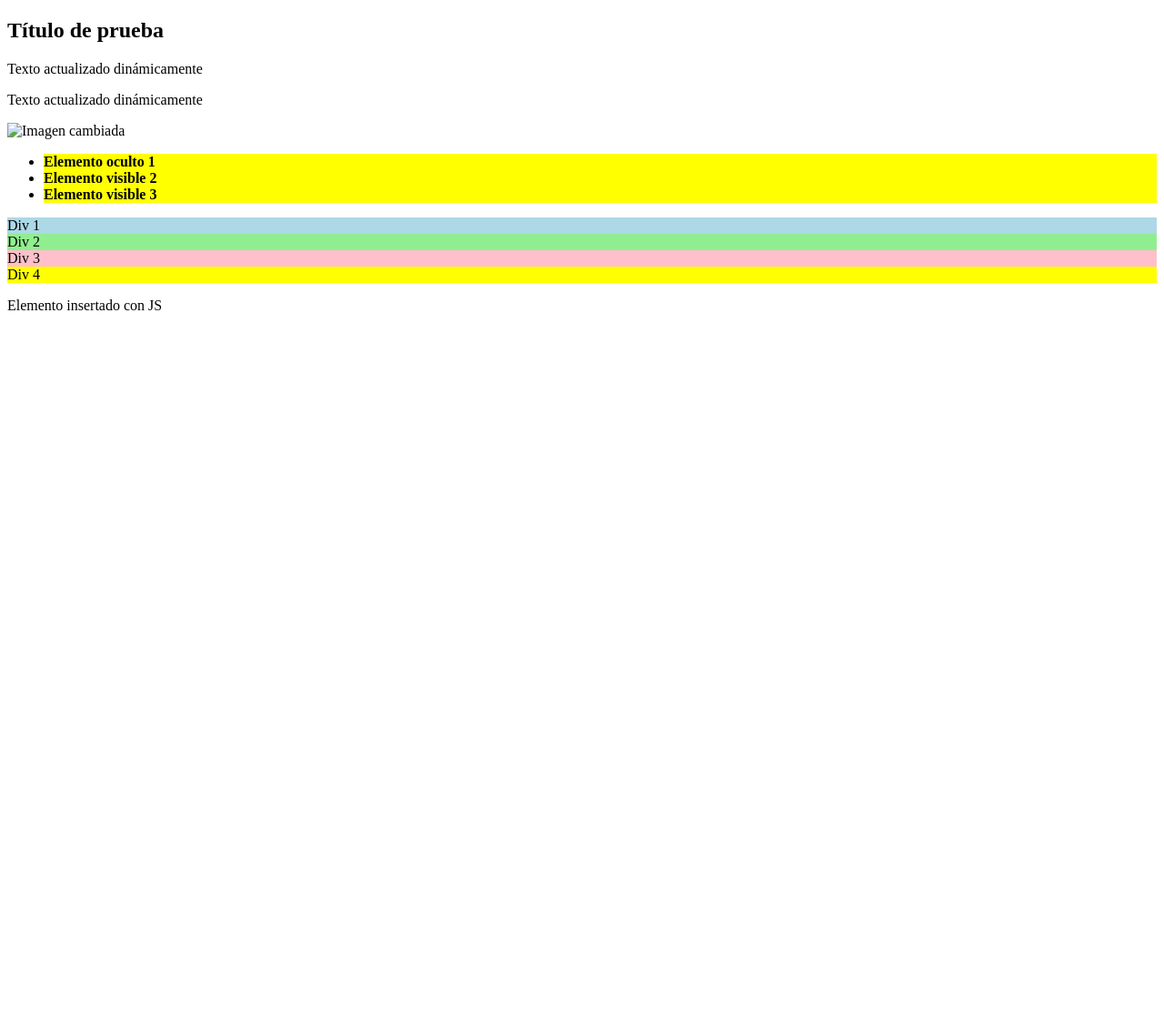
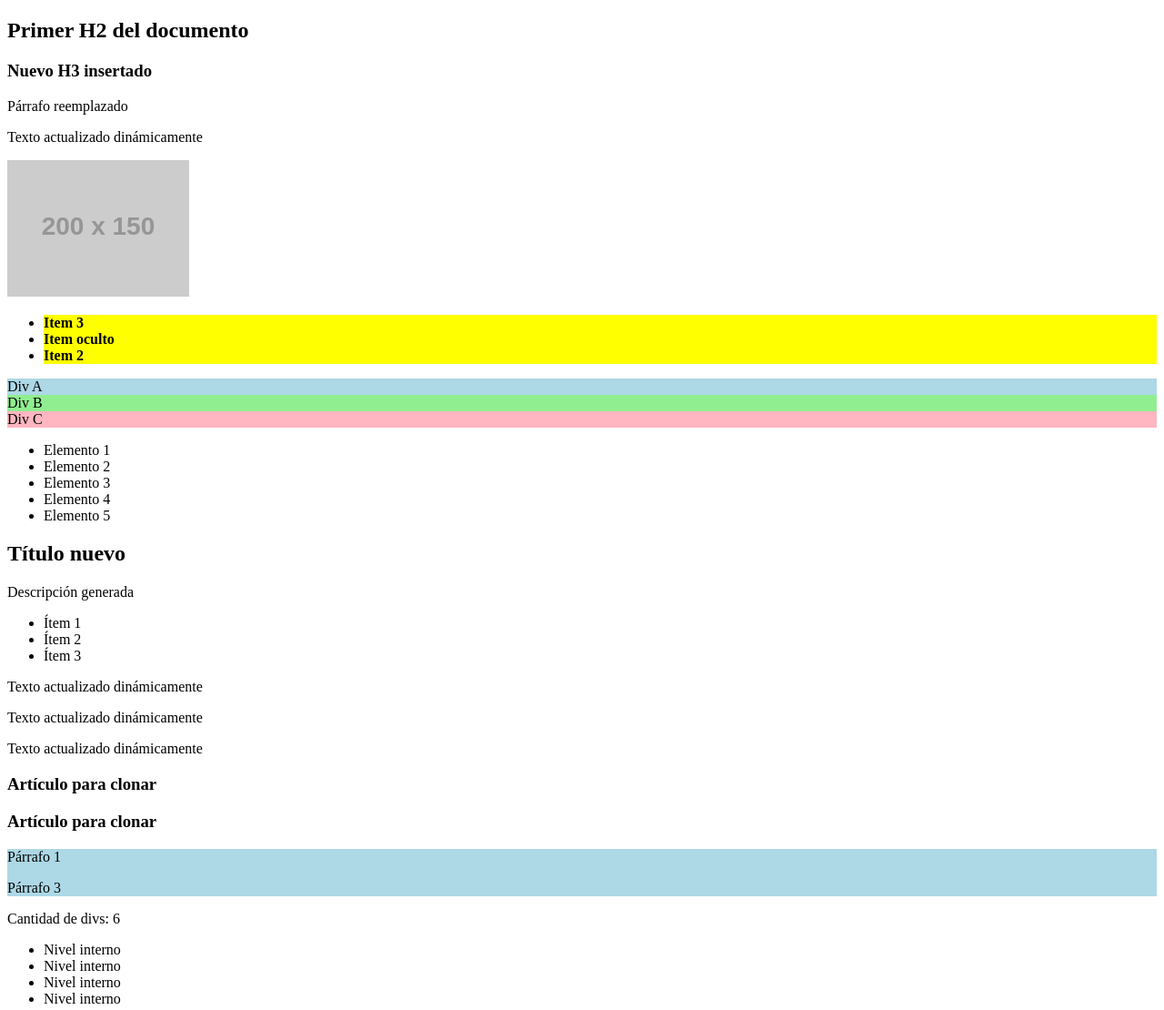
Before and after one commit to David-MT1/Laboratorio15, a plain HTML site: page index.html in a window 1280 px wide. Shown: the whole page at 91% size. Before the commit the page ends 800 px from the top, so only its background shows below. Drawn offline with Linux system fonts and the light colour scheme; placeholder pictures from the web are drawn by us.

Commit message:
Commit termino

```diff
--- a/index.html
+++ b/index.html
@@ -2,28 +2,50 @@
 <html lang="es">
 <head>
     <meta charset="UTF-8">
-    <title>Document</title>
+    <title>Ejercicios DOM</title>
     <link rel="stylesheet" href="Styles.css">
 </head>
 <body>
 
-    <h2>Título de prueba</h2>
+    <h2>Primer H2 del documento</h2>
 
-    <p>Texto original 1</p>
-    <p>Texto original 2</p>
+    <p>Parrafo 1</p>
+    <p>Parrafo 2</p>
 
-    <img src="https://via.placeholder.com/150" alt="Imagen original">
+    <img id="imagen1" src="https://via.placeholder.com/120" alt="img">
 
-    <ul id="miLista">
-        <li class="oculto">Elemento oculto 1</li>
-        <li>Elemento visible 2</li>
-        <li>Elemento visible 3</li>
+    <ul id="lista1">
+        <li class="oculto">Item oculto</li>
+        <li>Item 2</li>
+        <li>Item 3</li>
     </ul>
 
-    <div>Div 1</div>
-    <div>Div 2</div>
-    <div>Div 3</div>
-    <div>Div 4</div>
+    <div>Div A</div>
+    <div>Div B</div>
+    <div>Div C</div>
+
+    <section id="seccion1">
+        <h2>H2 original de section</h2>
+    </section>
+
+    <div id="contenido">
+        <p>Contenido temporal</p>
+        <p>Otro contenido</p>
+    </div>
+
+    <article>
+        <p>Zeta</p>
+        <p>Alpha</p>
+        <p>Beta</p>
+    </article>
+
+    <main>
+        <article>
+            <h3>Artículo para clonar</h3>
+        </article>
+    </main>
+
+    <div id="contenedor"></div>
 
     <script src="script.js"></script>
 </body>
--- a/script.js
+++ b/script.js
@@ -1,37 +1,137 @@
-// 3. Seleccionar el primer <h2> y mostrar su texto
-const h2 = document.querySelector("h2");
+// 3
+let h2 = document.querySelector("h2");
 console.log(h2.textContent);
 
-// 4. Cambiar el texto de todos los <p>
-const parrafos = document.querySelectorAll("p");
-parrafos.forEach(p => p.textContent = "Texto actualizado dinámicamente");
+// 4
+let ps = document.querySelectorAll("p");
+ps.forEach(p => p.textContent = "Texto actualizado dinámicamente");
 
-// 5. Cambiar src y alt de la primera imagen
-const img = document.querySelector("img");
-img.src = "nueva-imagen.jpg";
+// 5
+let img = document.querySelector("#imagen1");
+img.src = "https://via.placeholder.com/200x150?text=Actualizado";
 img.alt = "Imagen cambiada";
 
-// 6. Agregar clase resaltado y quitar oculto a cada <li>
-const items = document.querySelectorAll("li");
-items.forEach(li => {
+// 6
+let lis = document.querySelectorAll("li");
+lis.forEach(li => {
     li.classList.add("resaltado");
     li.classList.remove("oculto");
 });
 
-// 7. Seleccionar un <ul> por id y mostrar el texto de cada <li>
-const lista = document.getElementById("miLista");
-for (const li of lista.children) {
+// 7
+let ul = document.getElementById("lista1");
+for (let li of ul.children) {
     console.log(li.textContent);
 }
 
-// 8. Cambiar fondo de cada <div> usando un array de colores
-const colores = ["lightblue", "lightgreen", "pink", "yellow", "orange"];
-const divs = document.querySelectorAll("div");
+// 8
+let divs = document.querySelectorAll("div");
+let colores = ["lightblue", "lightgreen", "lightpink", "lightgray"];
 divs.forEach((div, i) => {
     div.style.backgroundColor = colores[i % colores.length];
 });
 
-// 9. Crear un nuevo <p> y agregarlo al final del body
-const nuevoP = document.createElement("p");
+// 9
+let nuevoP = document.createElement("p");
 nuevoP.textContent = "Elemento insertado con JS";
 document.body.appendChild(nuevoP);
+
+// 10
+let primerP = document.querySelector("p");
+let h3 = document.createElement("h3");
+h3.textContent = "Nuevo H3 insertado";
+primerP.before(h3);
+
+// 11
+let listaNueva = document.createElement("ul");
+for (let i = 1; i <= 5; i++) {
+    let li = document.createElement("li");
+    li.textContent = "Elemento " + i;
+    listaNueva.appendChild(li);
+}
+document.querySelector("section").appendChild(listaNueva);
+
+// 12
+let pReemplazar = document.querySelector("p");
+let divNuevo = document.createElement("div");
+divNuevo.textContent = "Párrafo reemplazado";
+pReemplazar.replaceWith(divNuevo);
+
+// 13
+let todosP2 = document.querySelectorAll("p");
+if (todosP2.length > 0) {
+    todosP2[todosP2.length - 1].remove();
+}
+
+// 14
+let contenido = document.getElementById("contenido");
+contenido.innerHTML = "";
+
+// 15
+let primerArticle = document.querySelector("main article");
+let clon = primerArticle.cloneNode(true);
+document.querySelector("main").appendChild(clon);
+
+// 16
+let primerUl = document.querySelector("ul");
+let ultimoLi = primerUl.lastElementChild;
+primerUl.insertBefore(ultimoLi, primerUl.firstElementChild);
+
+// 17
+let article = document.querySelector("article");
+let pOrdenar = Array.from(article.querySelectorAll("p"));
+pOrdenar.sort((a, b) => a.textContent.localeCompare(b.textContent));
+pOrdenar.forEach(p => article.appendChild(p));
+
+// 18
+let sections = document.querySelectorAll("section");
+sections.forEach((sec, i) => sec.dataset.index = i + 1);
+
+// 19
+let totalDivs = document.querySelectorAll("div").length;
+let pDivs = document.createElement("p");
+pDivs.textContent = "Cantidad de divs: " + totalDivs;
+document.body.appendChild(pDivs);
+
+// 20
+let ulInterna = document.createElement("ul");
+for (let i = 0; i < 4; i++) {
+    let li = document.createElement("li");
+    let span = document.createElement("span");
+    span.textContent = "Nivel interno";
+    li.appendChild(span);
+    ulInterna.appendChild(li);
+}
+document.body.appendChild(ulInterna);
+
+// 21
+let cont = document.getElementById("contenedor");
+for (let i = 1; i <= 3; i++) {
+    let p = document.createElement("p");
+    p.textContent = "Párrafo " + i;
+    cont.appendChild(p);
+}
+cont.children[1].remove();
+
+// 22
+let sec = document.querySelector("section");
+let h2Nuevo = document.createElement("h2");
+h2Nuevo.textContent = "Título nuevo";
+sec.appendChild(h2Nuevo);
+
+let pDesc = document.createElement("p");
+pDesc.textContent = "Descripción generada";
+sec.appendChild(pDesc);
+
+let ul3 = document.createElement("ul");
+for (let i = 1; i <= 3; i++) {
+    let li = document.createElement("li");
+    li.textContent = "Ítem " + i;
+    ul3.appendChild(li);
+}
+sec.appendChild(ul3);
+
+let h2Original = sec.querySelector("h2");
+if (h2Original && h2Original !== h2Nuevo) {
+    h2Original.remove();
+}
```
